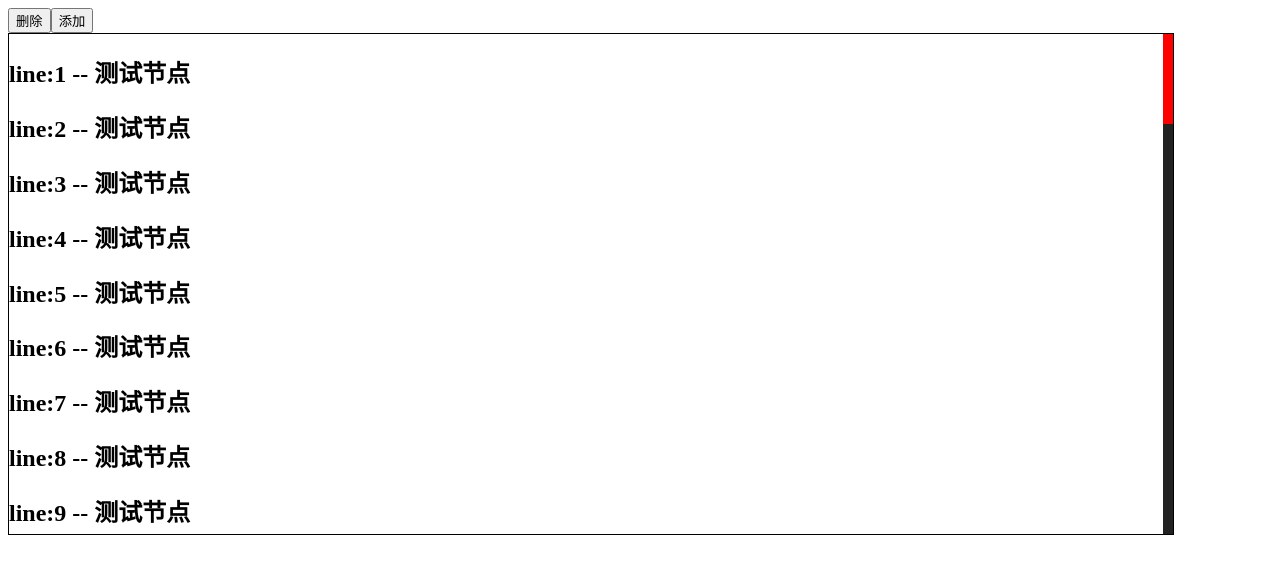
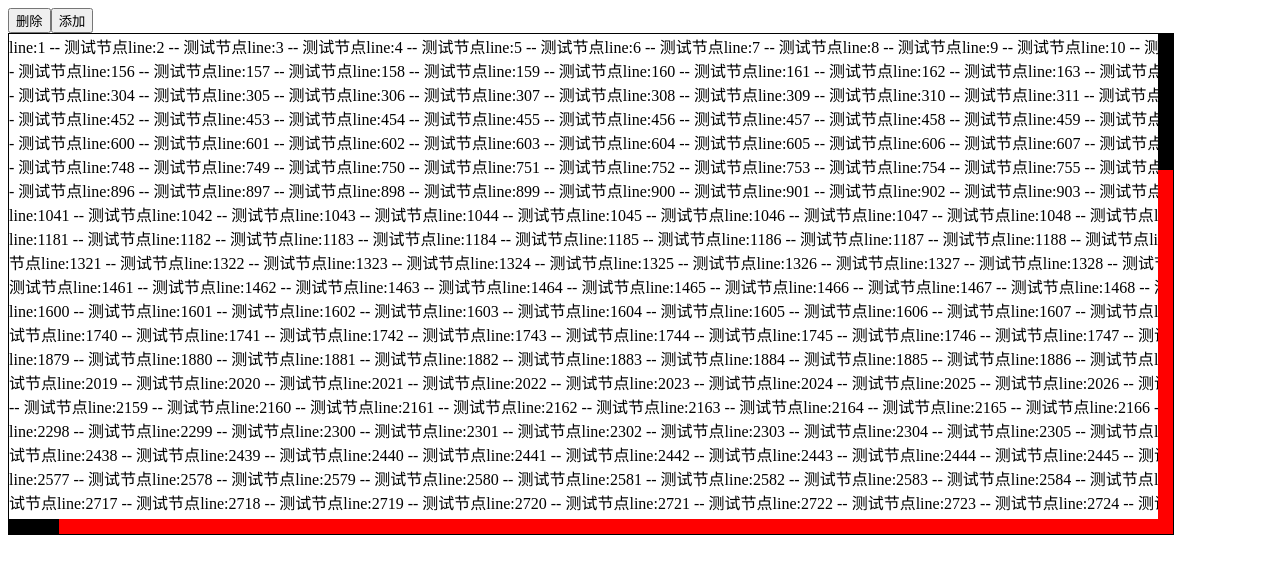
Before and after one commit to DanielJones2000/virtual-scrollbar, a Vue app: page / in a window 1280 px wide. Shown: the top 574 px of the page. Built offline with nearby package versions, Linux system fonts and the light colour scheme.

Commit message:
feat(*):完善测试例子

```diff
--- a/src/App.vue
+++ b/src/App.vue
@@ -3,9 +3,9 @@
         <button @click="del">删除</button>
         <button @click="add">添加</button>
         <ScrollBar style="width:calc(100% - 100px);height:500px;border:1px solid #000;user-select:none;">
-            <div>
-                <h2 v-for="item in total"
-                    :key="item">line:{{item}} -- 测试节点<br /></h2>
+            <div style="width:20000px">
+                <span v-for="item in total"
+                      :key="item">line:{{item}} -- 测试节点</span>
             </div>
         </ScrollBar>
     </div>
@@ -20,7 +20,7 @@ export default {
     },
     data () {
         return {
-            total: 50
+            total: 10000
         }
     },
     methods: {
--- a/src/ScrollBar.vue
+++ b/src/ScrollBar.vue
@@ -1,5 +1,6 @@
 <template>
     <div class="common-scrollBar">
+        <div class="common-scrollBar-vertical">
             <!-- 滚动内容 -->
             <div ref="container"
                  class="common-scrollBar-container">
@@ -12,6 +13,14 @@
                 <div class="common-scrollBar-vertical-thumb"
                      :style="verticalSliderStyle"
                      @pointerdown="pointerdown('vertical', $event)">
+                </div>
+            </div>
+        </div>
+        <!-- 水平滚动条 -->
+        <div class="common-scrollBar-horizontal">
+            <div ref="horizontalScrollBar"
+                 class="common-scrollBar-horizontal-track">
+                <div class="common-scrollBar-horizontal-thumb"></div>
             </div>
         </div>
     </div>
@@ -183,10 +192,13 @@ export default {
 </script>
 <style lang="less">
 .common-scrollBar {
+    touch-action: none;
+    width: 100%;
+    height: 100%;
     display: flex;
     justify-items: center;
     align-items: center;
-    touch-action: none;
+    flex-direction: column;
     // 内容
     &-container {
         width: 100%;
@@ -195,16 +207,38 @@ export default {
     }
     // 纵向滚动条
     &-vertical {
+        width: 100%;
+        height: calc(100% - 15px);
+        display: flex;
+        justify-items: center;
+        align-items: center;
         &-track {
             height: 100%;
-            width: 10px;
-            background: #222;
+            width: 15px;
+            background: red;
             position: relative;
         }
         &-thumb {
             width: 100%;
             height: 50px;
+            background: #000;
+            position: absolute;
+            cursor: pointer;
+        }
+    }
+    &-horizontal {
+        width: 100%;
+        height: 15px;
         background: red;
+        &-track {
+            width: calc(100% - 15px);
+            height: 100%;
+            position: relative;
+        }
+        &-thumb {
+            width: 50px;
+            height: 100%;
+            background: #000;
             position: absolute;
             cursor: pointer;
         }
```
Lines whose indentation alone changed are shown as unchanged.
